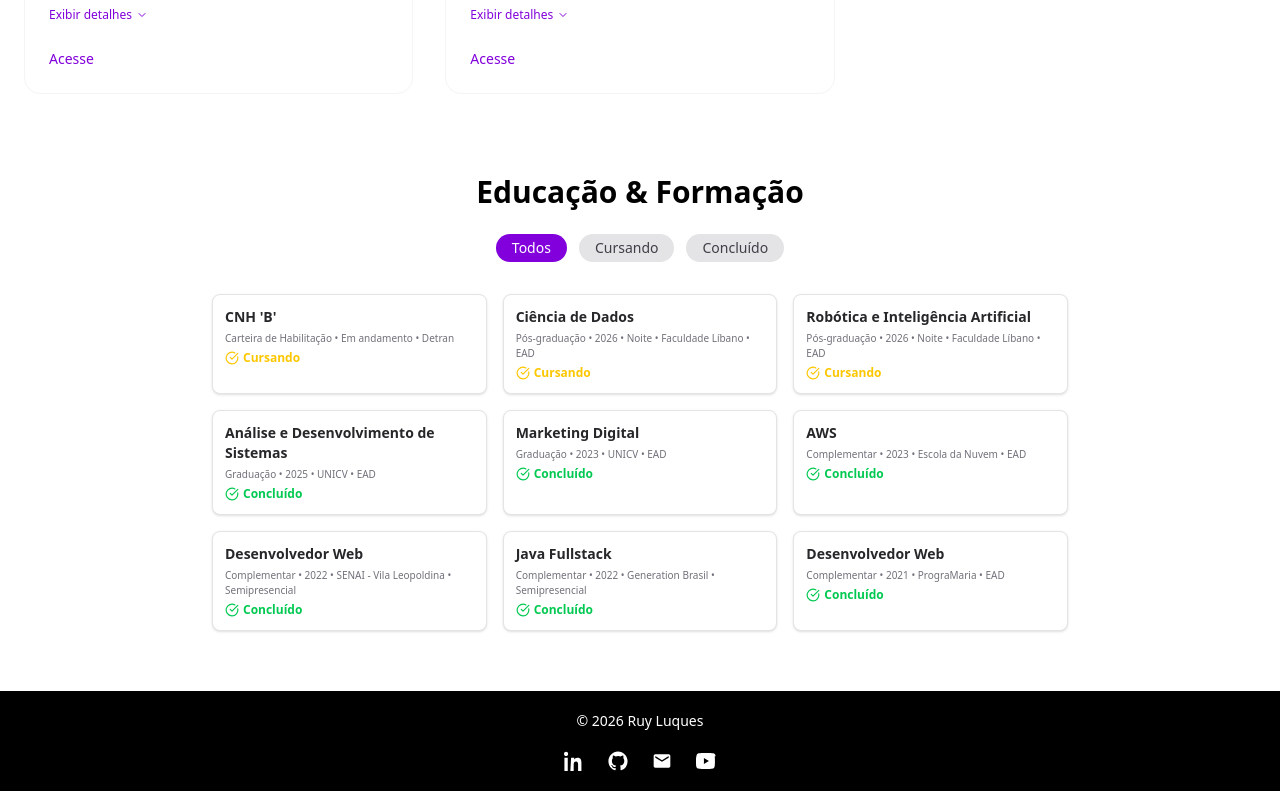
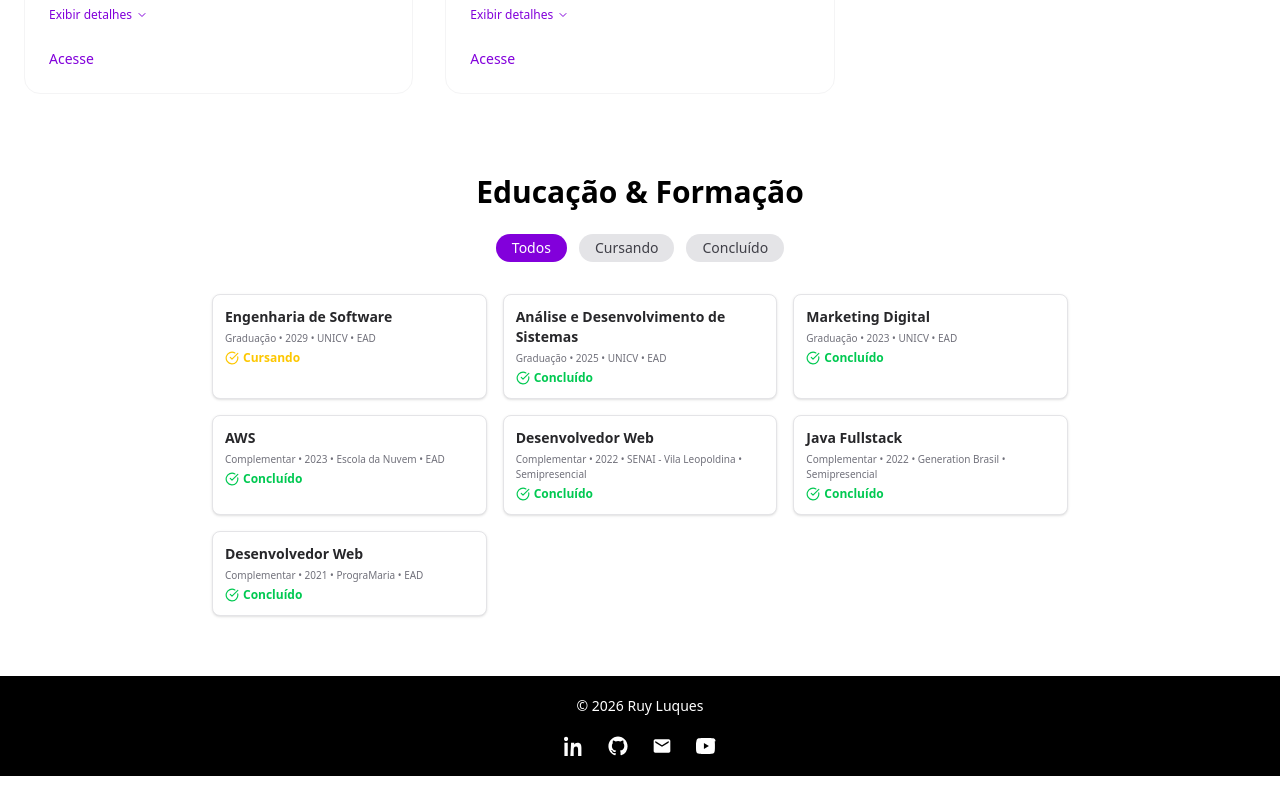
Before and after one commit to RuyLuques/ruyluques, a Next.js app: page / in a window 1280 px wide. Shown: the part 3404-4195 px from the top of the page. Built offline with nearby package versions, Linux system fonts and the light colour scheme.

Commit message:
Atualização no campo educação

```diff
--- a/app/data/education.ts
+++ b/app/data/education.ts
@@ -12,9 +12,7 @@ export interface Course {
 }
 
 export const courses: Course[] = [
-  { name: "CNH 'B'", institution: "Detran", type: "Carteira de Habilitação", status: "Cursando" },
-  { name: "Ciência de Dados", institution: "Faculdade Líbano", details: "EAD", type: "Pós-graduação", status: "Cursando", schedule: "Noite", finish: "2026" },
-  { name: "Robótica e Inteligência Artificial", institution: "Faculdade Líbano", details: "EAD", type: "Pós-graduação", status: "Cursando", schedule: "Noite", finish: "2026" },
+  { name: "Engenharia de Software", institution: "UNICV", details: "EAD", type: "Graduação", status: "Cursando", finish: "2029" },
   { name: "Análise e Desenvolvimento de Sistemas", institution: "UNICV", details: "EAD", type: "Graduação", status: "Concluído", finish: "2025" },
   { name: "Marketing Digital", institution: "UNICV", details: "EAD", type: "Graduação", status: "Concluído", finish: "2023" },
   { name: "AWS", institution: "Escola da Nuvem", details: "EAD", type: "Complementar", status: "Concluído", finish: "2023" },
```
